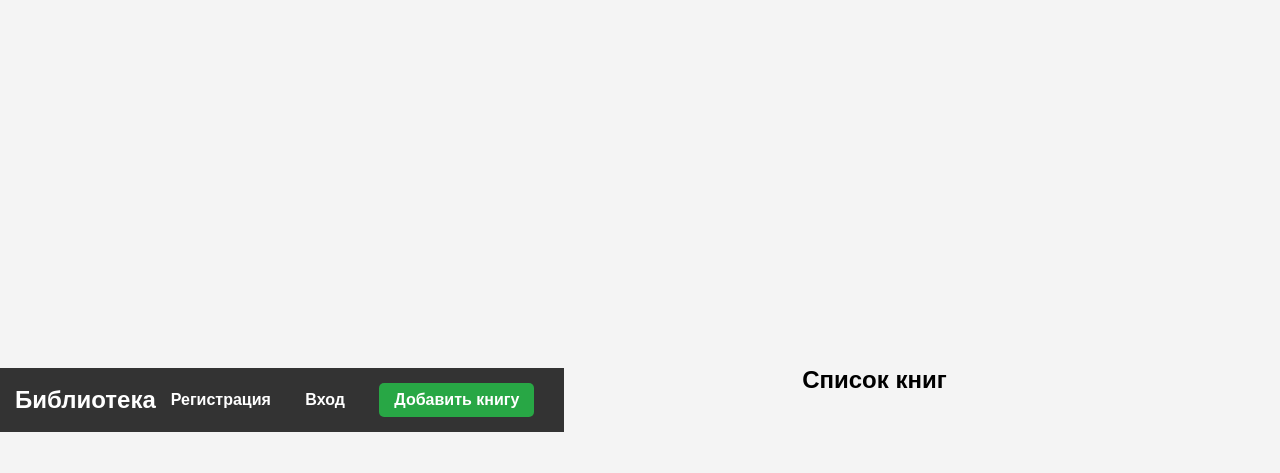
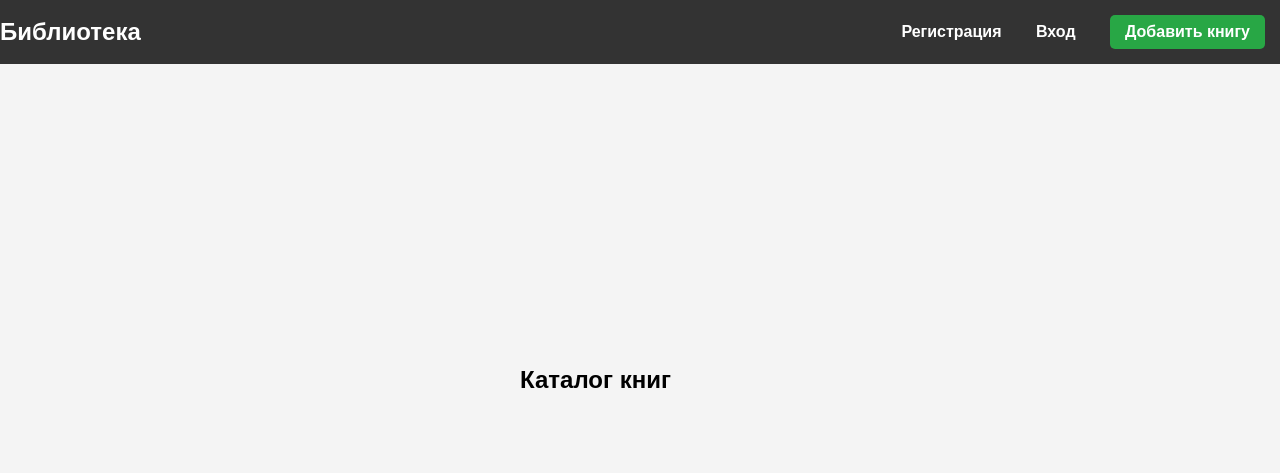
Before and after one commit to RAPXTreme/diplom, a FastAPI app: page /home in a window 1280 px wide. Shown: the top 473 px of the page. Run offline with FastAPI, Linux system fonts and the light colour scheme.

Commit message:
ГОТОВЫЙ ДИПЛОМ

```diff
--- a/static/styles.css
+++ b/static/styles.css
@@ -14,6 +14,17 @@
     display: flex;
     justify-content: space-between;
     align-items: center;
+    position: fixed;
+    top: 0;
+    width: 100%;
+    z-index: 1000;
+}
+
+/* Добавляем отступ сверху для основного содержимого */
+.container {
+    max-width: 1200px;
+    margin: auto;
+    padding: 80px 20px 20px; /* Увеличил верхний отступ */
 }
 
 .header .logo h1 {
@@ -315,23 +326,3 @@
 .edit-btn-primary:hover {
     background: #0056b3;
 }
-
-.edit-btn-secondary {
-    background: #6c757d;
-}
-
-.edit-btn-secondary:hover {
-    background: #5a6268;
-}
-
-/* Обложка книги */
-.edit-cover-preview {
-    margin-top: 10px;
-    text-align: center;
-}
-
-.edit-cover-preview img {
-    border-radius: 5px;
-    box-shadow: 0 2px 5px rgba(0, 0, 0, 0.2);
-    margin-top: 5px;
-}
--- a/templates/home.html
+++ b/templates/home.html
@@ -3,26 +3,24 @@
 <head>
     <meta charset="UTF-8">
     <meta name="viewport" content="width=device-width, initial-scale=1.0">
-    <title>Главная</title>
+    <title>Библиотека</title>
     <link rel="stylesheet" href="/static/styles.css">
 </head>
 <body>
-
     <!-- Шапка -->
-    <div class="header">
+    <header class="header">
         <div class="logo">
             <h1>Библиотека</h1>
         </div>
-        <div class="nav">
+        <nav class="nav">
             <a href="/register">Регистрация</a>
             <a href="/login">Вход</a>
             <a href="/books/new" class="btn">Добавить книгу</a>
-        </div>
-    </div>
+        </nav>
+    </header>
 
-    <div class="container">
-        <h2>Список книг</h2>
-
+    <main class="container">
+        <h2>Каталог книг</h2>
         <div class="books-grid">
             {% for book in books %}
             <div class="book">
@@ -30,12 +28,18 @@
                     {% if book.photo_path %}
                         <img src="{{ book.photo_path }}" alt="Обложка книги">
                     {% else %}
-                        <div class="no-cover">Нет изображения</div>
+                        <div class="no-cover">Обложка отсутствует</div>
                     {% endif %}
                 </div>
                 <h3>{{ book.title }}</h3>
                 <p><strong>Автор:</strong> {{ book.author }}</p>
                 <p>{{ book.description }}</p>
+                <p><strong>Цена:</strong> {{ book.price }} ₽</p>
+
+                <!-- Кнопка покупки -->
+                <form action="/payment/{{ book.id }}" method="post">
+                    <button type="submit" class="btn btn-buy">Купить</button>
+                </form>
 
                 <!-- Лайк -->
                 <form action="/books/{{ book.id }}/like" method="post">
@@ -67,7 +71,6 @@
             </div>
             {% endfor %}
         </div>
-    </div>
-
+    </main>
 </body>
 </html>
```
